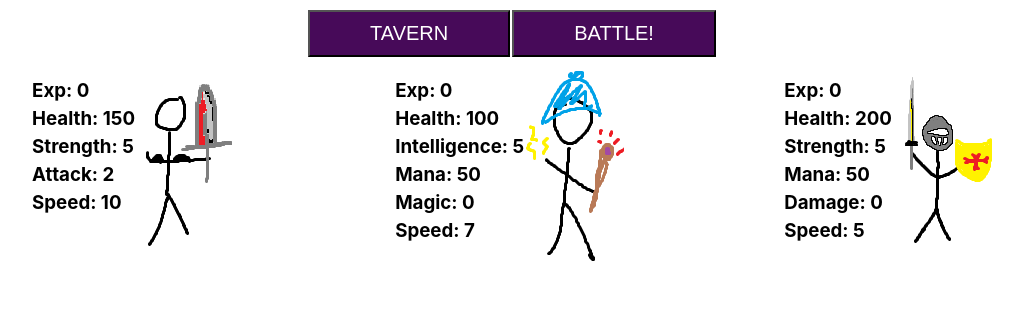
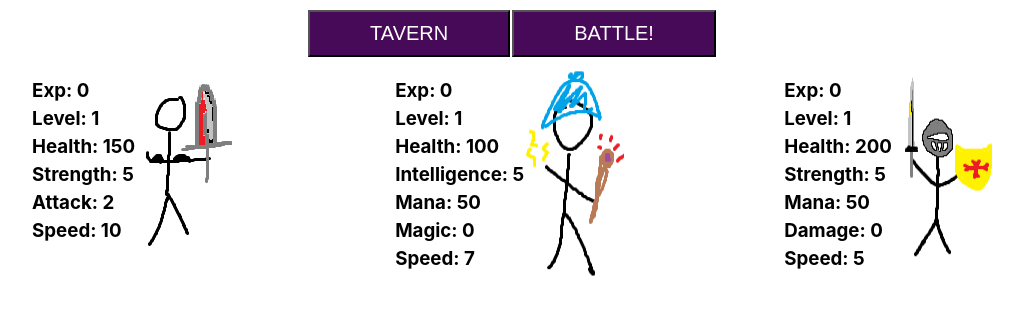
Before and after one commit to nicolas-momo/BM-Game, a React (Create React App) app: page / in a window 1280 px wide. Shown: the top 314 px of the page, without its empty margins (128-1151 px from the left). Built offline with nearby package versions, Linux system fonts and the light colour scheme.

Commit message:
esqueci de dar push

```diff
--- a/src/Components/Characters/Mage.jsx
+++ b/src/Components/Characters/Mage.jsx
@@ -5,7 +5,7 @@ import mageImage from "../../Images/mage.png"
 export class Mage extends React.Component {
   render() {
     const { statSheet } = this.props;
-    const { hp, stat, mp, dmg, speed, exp } = statSheet;
+    const { hp, stat, mp, dmg, speed, exp, lvl } = statSheet;
     const mystyle = {
       lineHeight: 0.5,
      }
@@ -13,6 +13,7 @@ export class Mage extends React.Component {
           <>
            <div style={mystyle}>
             <h3>Exp: {exp}</h3>
+            <h3>Level: {lvl}</h3>
             <h3>Health: {hp}</h3>
             <h3>Intelligence: {stat}</h3>
             <h3>Mana: {mp}</h3>
--- a/src/Components/Characters/Paladin.jsx
+++ b/src/Components/Characters/Paladin.jsx
@@ -5,7 +5,7 @@ import PaladinImage from "../../Images/paladin.png"
 export class Paladin extends React.Component {
   render() {
     const { statSheet } = this.props;
-    const { hp, stat, mp, dmg, speed, exp } = statSheet;
+    const { hp, stat, mp, dmg, speed, exp, lvl } = statSheet;
     const mystyle = {
       lineHeight: 0.5,
      }
@@ -13,6 +13,7 @@ export class Paladin extends React.Component {
           <>
            <div style={mystyle}>
             <h3>Exp: {exp}</h3>
+            <h3>Level: {lvl}</h3>
             <h3>Health: {hp}</h3>
             <h3>Strength: {stat}</h3>
             <h3>Mana: {mp}</h3>
--- a/src/Components/Characters/Warrior.jsx
+++ b/src/Components/Characters/Warrior.jsx
@@ -5,7 +5,7 @@ import warriorImage from "../../Images/warrior.png"
 export class Warrior extends React.Component {
   render() {
     const { statSheet } = this.props;
-    const { hp, stat, dmg, speed, exp } = statSheet;
+    const { hp, stat, dmg, speed, exp, lvl } = statSheet;
     const mystyle = {
       lineHeight: 0.5,
      }
@@ -13,6 +13,7 @@ export class Warrior extends React.Component {
           <>
            <div style={mystyle}>
             <h3>Exp: {exp}</h3>
+            <h3>Level: {lvl}</h3>
             <h3>Health: {hp}</h3>
             <h3>Strength: {stat}</h3>
             <h3>Attack: {dmg}</h3>
--- a/src/Components/Menus/BattleMenu.jsx
+++ b/src/Components/Menus/BattleMenu.jsx
@@ -42,14 +42,13 @@ export class BattleMenu extends React.Component {
 
   createEnemy = () => {
     const enemyTeam = JSON.parse(localStorage.getItem('enemyStat'));
-    const randNum =  Math.floor(Math.random() * enemyTeam.length);
+    const randNum =  Math.floor(Math.random() * enemyTeam.length + 1);
     const randEnemy = [];
-      for (let i = 0; i <= randNum; i += 1) {
+      for (let i = 0; i < randNum; i += 1) {
         const id = Math.floor(Math.random() * enemyTeam.length)
         randEnemy.push(enemyTeam[id])
       }
       this.setState({ enemyStat: randEnemy, enemyQty: randNum })
-      console.log(randEnemy);
   }
 
   giveExp = () => {
@@ -58,10 +57,11 @@ export class BattleMenu extends React.Component {
     const battleOver = JSON.parse(localStorage.getItem('battleOver'));
     const { over, ally } = battleOver;
     const exp = 25 * enemyQty;
+    console.log(enemyQty);
       if (over === true && ally === 'alive') {
         for (let i = 0; i < teamStat.length; i += 1) {
           if (teamStat[i].hp > 0) {
-            allyTeam[i].exp += exp;
+            allyTeam[i].exp += (exp * allyTeam[i].lvl );
             localStorage.setItem('teamStat', JSON.stringify(allyTeam));
         }
       }
@@ -204,7 +204,6 @@ export class BattleMenu extends React.Component {
       this.setState({ allyKilled: true })
       return
      }
-
      validTargets.forEach((hero) => {
       for (let i = 0; i < hero.weight; i += 1) {
         weightedChars.push(hero);
@@ -218,8 +217,6 @@ export class BattleMenu extends React.Component {
 
      this.setState({teamStat, enemyStat});
   };
-
-
 
   battleStart = () => {
     const { teamStat, enemyStat } = this.state;
--- a/src/Components/Menus/HomeMenu.jsx
+++ b/src/Components/Menus/HomeMenu.jsx
@@ -20,6 +20,7 @@ export class HomeMenu extends React.Component {
         weight: 3,
         maxHp: 150,
         maxMp: 0,
+        lvl: 1,
       },
       {
         id: 1,
@@ -34,6 +35,7 @@ export class HomeMenu extends React.Component {
         weight: 2,
         maxHp: 100,
         maxMp: 50,
+        lvl: 1,
       },
       {
         id: 2,
@@ -48,6 +50,7 @@ export class HomeMenu extends React.Component {
         weight: 4,
         maxHp: 200,
         maxMp: 50,
+        lvl: 1,
       },
     ],
     enemyStat: [
@@ -74,6 +77,7 @@ export class HomeMenu extends React.Component {
       weight: 3,
       maxHp: 150,
       maxMp: 0,
+      lvl: 1,
     },
     {
       classe: 'Mage',
@@ -87,6 +91,7 @@ export class HomeMenu extends React.Component {
       weight: 2,
       maxHp: 100,
       maxMp: 50,
+      lvl: 1,
     },
     {
       classe: 'Paladin',
@@ -100,6 +105,7 @@ export class HomeMenu extends React.Component {
       weight: 4,
       maxHp: 200,
       maxMp: 50,
+      lvl: 1,
     },
   ],
   };
--- a/src/Components/Menus/Tavern.jsx
+++ b/src/Components/Menus/Tavern.jsx
@@ -104,7 +104,12 @@ export class Tavern extends React.Component {
   spendExp = (i) => {
     const { teamStat } = this.state;
     const char = teamStat[i];
-    console.log(char);
+    // lvl 1 -> 2 = 100
+    // lvl 2 -> 3 = 100 + 100 - 0 + 100
+    // lvl 3 -> 4 = 300 + 300 - 100 + 100
+    // const baseXP = 100;
+    const currXP = char.exp;
+    console.log(currXP);
   }
 
   render() {
```
